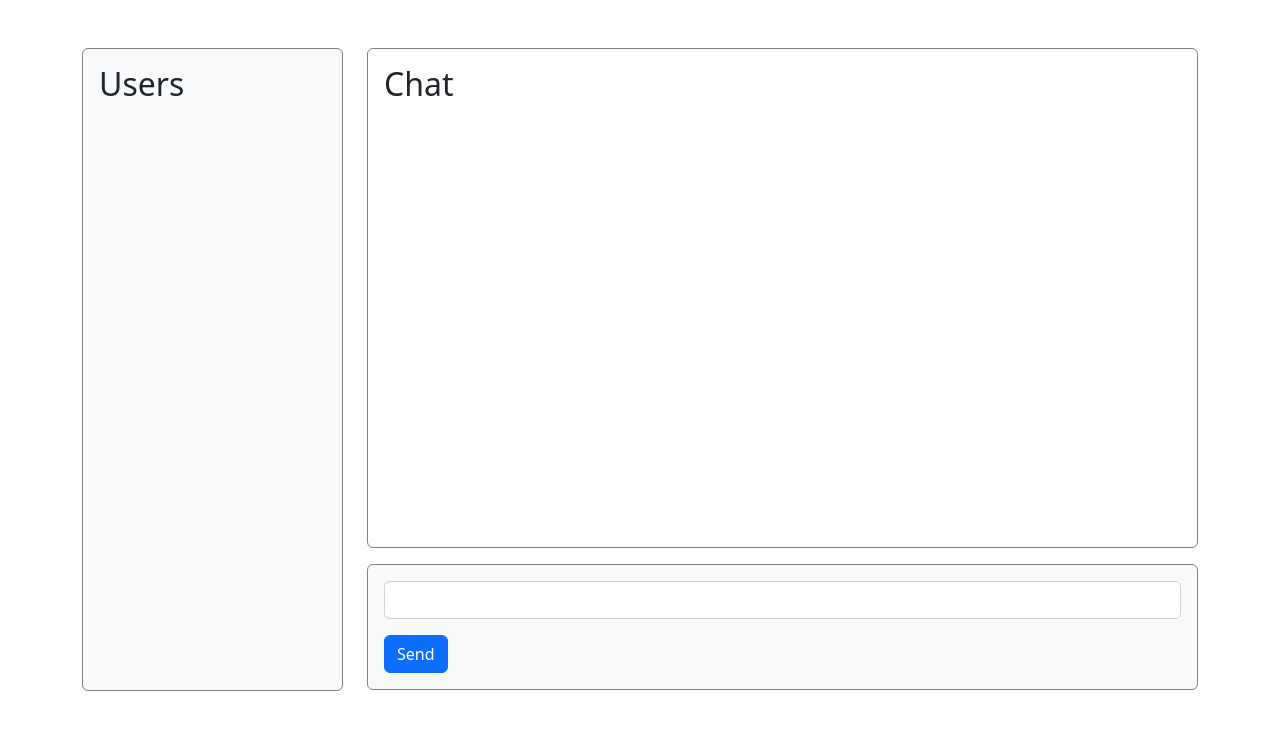
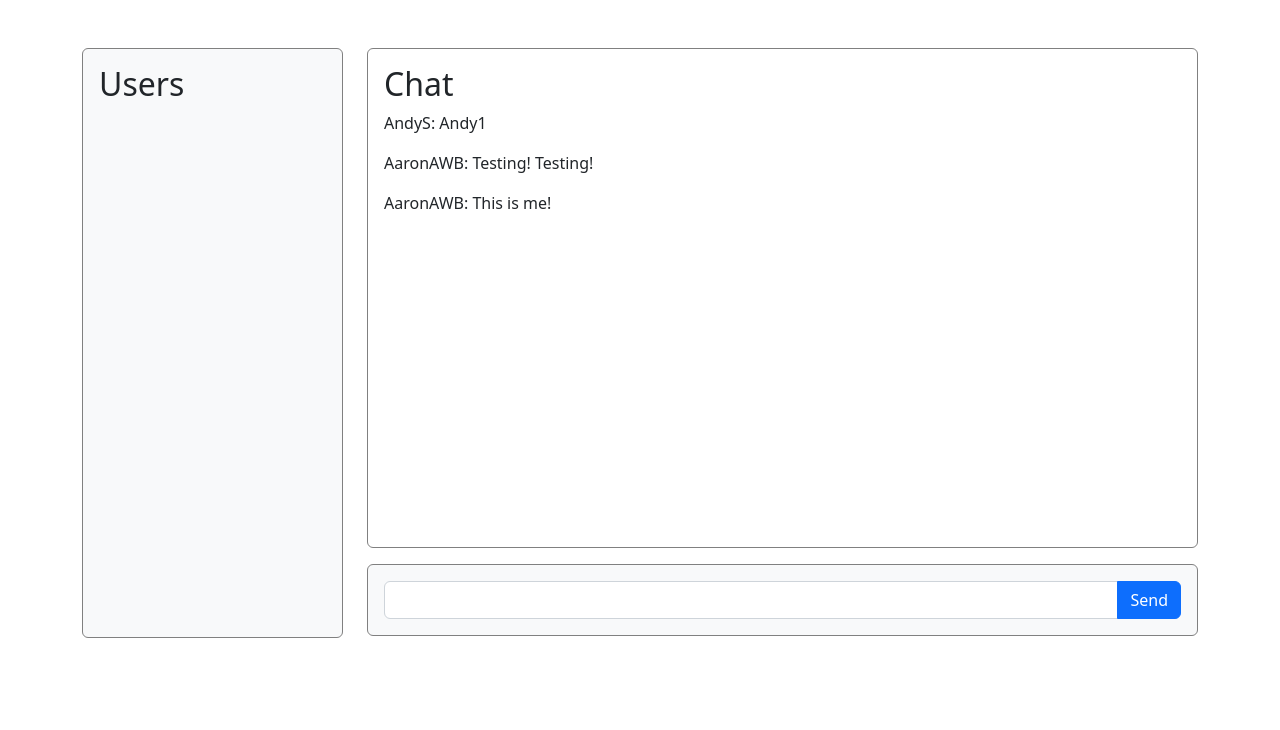
Before and after one commit to AaronAWB/Colloquy, a React (Vite) app in the folder client/: page /chat in a window 1280 px wide. Shown: the top 730 px of the page. Built offline with nearby package versions, Linux system fonts and the light colour scheme.

Commit message:
shift submit button to side of input field

```diff
--- a/client/src/pages/Chat.jsx
+++ b/client/src/pages/Chat.jsx
@@ -1,5 +1,27 @@
-import { Container, Row, Col, Form, Button } from 'react-bootstrap';
+import { Container, Row, Col, Form, Button, InputGroup } from 'react-bootstrap';
 import '@Styles/Chat.css'
+
+let userSelf = {
+    name: 'AaronAWB',
+    messages: [
+        { text: "Testing! Testing!"},
+        { text: "This is me!"}
+    ]
+}
+
+let userAndy = {
+    name: 'AndyS',
+    messages: [
+        { text: "Andy1"},
+        { text: "Andy2"}
+    ]
+}
+
+const users = [userSelf, userAndy]
+
+function renderMessage (user, message) {
+    return <p>{user.name}: {message}</p>
+}
 
 function Chat () {
     return (
@@ -8,25 +30,25 @@ function Chat () {
             <Col md={3}>
                 <div className='users-container rounded bg-light p-3 mt-5 d-flex flex-column'>
                     <h2>Users</h2>
-                    <ul className='flex-grow-1'>
+                    <div className='flex-grow-1'>
 
-                    </ul>
+                    </div>
                 </div>
             </Col>
             <Col md={9}>
                 <div className='chat-container rounded bg-white p-3 mb-3 mt-5'>
                     <h2>Chat</h2>
                     <div>
-
+                        {renderMessage(userAndy, userAndy.messages[0].text)}
+                        {renderMessage(userSelf, userSelf.messages[0].text)}
+                        {renderMessage(userSelf, userSelf.messages[1].text)}
                     </div>
                 </div>
                 <div className='message-input-container rounded bg-light p-3'>
-                    <Form>
-                        <Form.Group className='mb-3'>
+                    <InputGroup>
                         <Form.Control type='text' id='messageInput' />
-                        </Form.Group>
                         <Button type='submit' variant='primary'>Send</Button>
-                    </Form>
+                    </InputGroup>
                 </div>
             </Col>
             </Row>
--- a/client/src/styles/Chat.css
+++ b/client/src/styles/Chat.css
@@ -1,6 +1,6 @@
 .users-container {
     border: solid grey 1px;
-    height: 643px;
+    height: 590px;
 }
 
 .chat-container {
```
